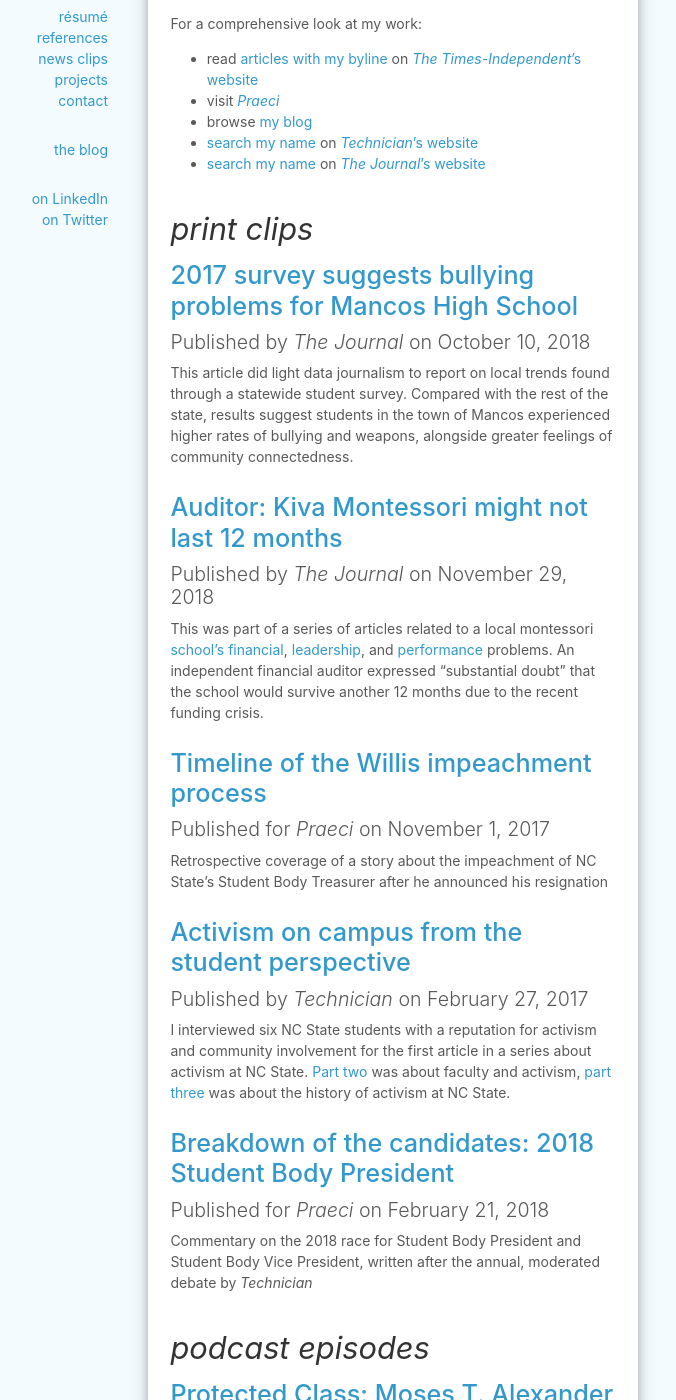
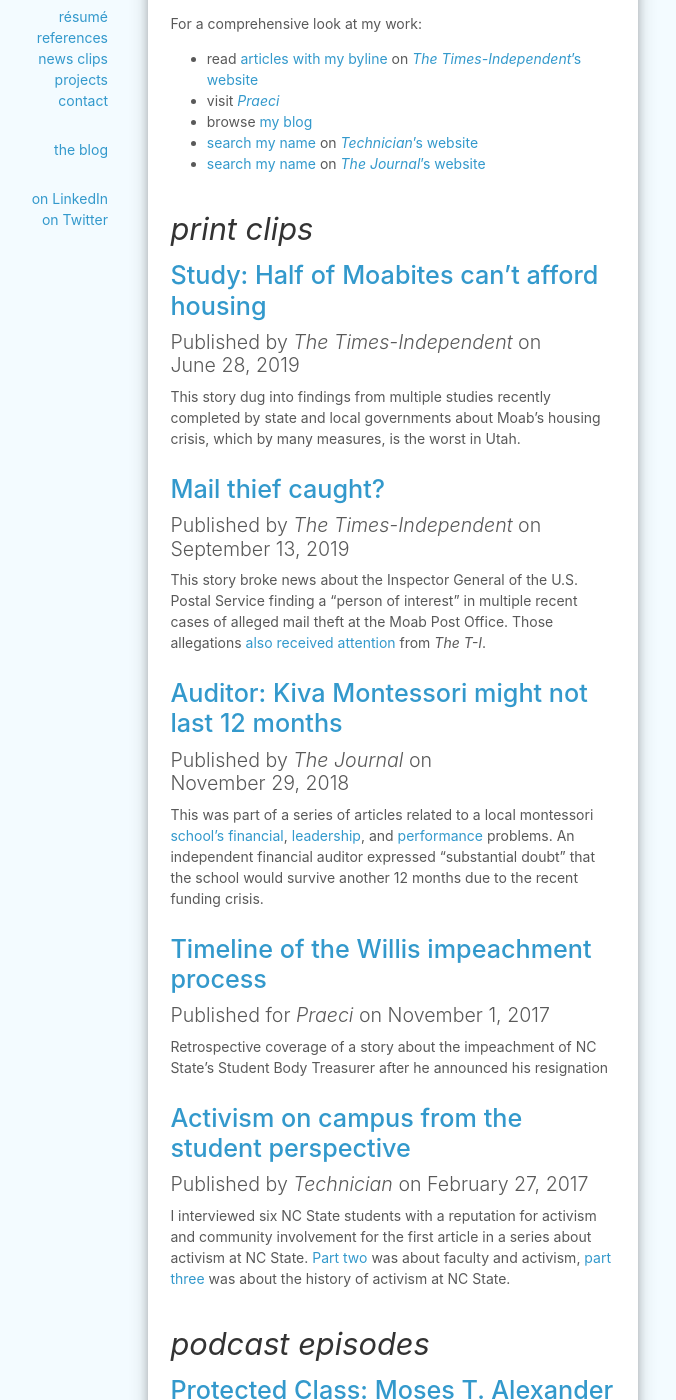
Before and after one commit to CarterPape/CarterPape.github.io, a Jekyll site: the page built from news-clips.md, in a window 1280 px wide and 1400 px high, scrolled down 201 px. Shown: the whole window, without its empty margins (367-1043 px from the left). Built offline with Jekyll 4.4.1, drawn with Linux system fonts in a browser that asks for light colours; some of the changed text lies outside the part shown.

Commit message:
updates for McClatchy applications

```diff
--- a/_data/news-clips.json
+++ b/_data/news-clips.json
@@ -1,58 +1,58 @@
 {
 "print": [
     {
-        "title": "2017 survey suggests bullying problems for Mancos High School",
-        "publish-info": "Published by _The Journal_ on October 10, 2018",
-        "description": "This article did light data journalism to report on local trends found through a statewide student survey. Compared with the rest of the state, results suggest students in the town of Mancos experienced higher rates of bullying and weapons, alongside greater feelings of community connectedness.",
-        "link": "https://the-journal.com/articles/113150-2017-survey-suggests-bullying-problems-for-mancos-high-school"
+        "title": "Study: Half of Moabites can’t afford housing",
+        "publish-info": "Published by _The Times-Independent_ on June 28, 2019",
+        "description": "This story dug into findings from multiple studies recently completed by state and local governments about Moab's housing crisis, which by many measures, is the worst in Utah.",
+        "link": "https://moabtimes.com/2019/06/28/study-half-of-moabites-cant-afford-housing/"
+    },
+    {
+        "title": "Mail thief caught?",
+        "publish-info": "Published by _The Times-Independent_ on September 13, 2019",
+        "description": "This story broke news about the Inspector General of the U.S. Postal Service finding a \"person of interest\" in multiple recent cases of alleged mail theft at the Moab Post Office. Those allegations [also received attention](https://moabtimes.com/2019/04/26/locals-tell-their-missing-mail-stories/) from _The T-I_.",
+        "link": "https://moabtimes.com/2019/09/13/mail-thief-caught/"
     },
     {
         "title": "Auditor: Kiva Montessori might not last 12 months",
-        "publish-info": "Published by _The Journal_ on November 29, 2018",
+        "publish-info": "Published by _The Journal_ on November 29, 2018",
         "description": "This was part of a series of articles related to a local montessori [school's](https://the-journal.com/articles/117894-ckms-board-no-evidence-of-asbestos-exposure) [financial](https://the-journal.com/articles/118934-kivas-use-of-emergency-fund-might-be-unconstitutional), [leadership](https://the-journal.com/articles/115305-before-changes-kiva-parents-criticized-school-leadership-for-over-a-year), and [performance](https://the-journal.com/articles/114863-staff-shakeup-low-test-scores-hit-kiva-montessori-school) problems. An independent financial auditor expressed \"substantial doubt\" that the school would survive another 12 months due to the recent funding crisis.",
         "link": "https://the-journal.com/articles/118933-auditor-kiva-montessori-might-not-last-12-months"
     },
     {
         "title": "Timeline of the Willis impeachment process",
-        "publish-info": "Published for _Praeci_ on November 1, 2017",
+        "publish-info": "Published for _Praeci_ on November 1, 2017",
         "description": "Retrospective coverage of a story about the impeachment of NC State’s Student Body Treasurer after he announced his resignation",
         "link": "http://praeci.com/news/willis-impeachment-overview"
     },
     {
         "title": "Activism on campus from the student perspective",
-        "publish-info": "Published by _Technician_ on February 27, 2017",
+        "publish-info": "Published by _Technician_ on February 27, 2017",
         "description": "I interviewed six NC State students with a reputation for activism and community involvement for the first article in a series about activism at NC State. [Part two](http://www.technicianonline.com/news/article_583d43d0-0a04-11e7-a817-ebc6c833a86a.html) was about faculty and activism, [part three](http://www.technicianonline.com/news/article_bb210f42-1420-11e7-88e6-e7ca771fd926.html) was about the history of activism at NC State.",
         "link": "http://www.technicianonline.com/news/article_a924243e-fcae-11e6-ab57-53e36d7a71c7.html"
-    },
-    {
-        "title": "Breakdown of the candidates: 2018 Student Body President",
-        "publish-info": "Published for _Praeci_ on February 21, 2018",
-        "description": "Commentary on the 2018 race for Student Body President and Student Body Vice President, written after the annual, moderated debate by _Technician_",
-        "link": "http://praeci.com/commentary/breakdown-of-the-candidates"
     }
 ],
 "podcast": [
     {
         "title": "Protected Class: Moses T. Alexander Greene",
-        "publish-info": "Published for _The Praeci Podcast_ on February 7, 2018",
+        "publish-info": "Published for _The Praeci Podcast_ on February 7, 2018",
         "description": "I spoke with the director of the African American Cultural Center at NC State about common mistakes White people make when talking about Black people and identity. This podcast episode is [nominated for a national collegiate award](https://www.linkedin.com/feed/update/urn:li:activity:6435915679433580544).",
         "link": "http://praeci.com/protected-class/moses-t-alexander-greene"
     },
     {
         "title": "Students first",
-        "publish-info": "Published for _The Praeci Podcast_ on November 13, 2017",
+        "publish-info": "Published for _The Praeci Podcast_ on November 13, 2017",
         "description": "Edited over 5 hours of interviews and research down to a 73 minute episode on the history of how student and academic affairs at NC State became a part of the same division.",
         "link": "http://praeci.com/podcast/history-of-dasa"
     },
     {
         "title": "Protected Class: Nashia Whittenburg",
-        "publish-info": "Published for _The Praeci Podcast_ on February 14, 2018",
+        "publish-info": "Published for _The Praeci Podcast_ on February 14, 2018",
         "description": "The director of Multicultural Student Affairs at NC State talks about her experience growing up in Greenville, South Carolina, and the racial hatred she endured as a young girl.",
         "link": "http://praeci.com/protected-class/nashia-whittenburg"
     },
     {
         "title": "Title IX in the Trump era",
-        "publish-info": "Published for _The Praeci Podcast_ on October 16, 2017",
+        "publish-info": "Published for _The Praeci Podcast_ on October 16, 2017",
         "description": "In the first episode of _The Praeci Podcast_, I spoke to Robin Kelley, NC State’s deputy Title IX coordinator, about the history of Title IX, including contemporaneous changes made by Betsy DeVos.",
         "link": "http://praeci.com/Podcast-Title-IX-in-the-Trump-era.html"
     }
--- a/news-clips.md
+++ b/news-clips.md
@@ -22,6 +22,26 @@ For a comprehensive look at my work:
 {{ clip.description }}
 {% endfor %}
 
+{% if false %}
+
+## video samples
+
+{% for clip in site.data.news-clips.video %}
+### [{{ clip.title }}]({{ clip.link }})
+#### {{ clip.publish-info }}
+{{ clip.description }}
+{% endfor %}
+
+## photography
+
+{% for clip in site.data.news-clips.photo %}
+### [{{ clip.title }}]({{ clip.link }})
+#### {{ clip.publish-info }}
+{{ clip.description }}
+{% endfor %}
+
+{% endif %}
+
 ## podcast episodes
 
 {% for clip in site.data.news-clips.podcast %}
```
Also changed, not shown: other parts of news-clips.md (+1 -1 lines), resume.md (+1 -1 lines), the-blog/decompiling-facebook/_drafts/Is Facebook a government?.md (added, +15 -0 lines).
